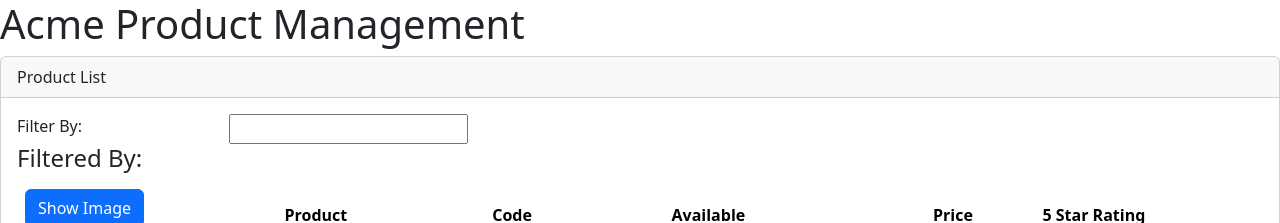
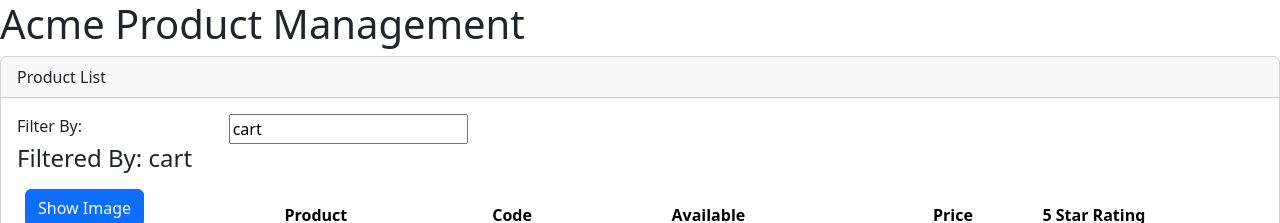
Before and after one commit to samndambuki/Acme-Product-Management, an Angular app: page / in a window 1280 px wide. Shown: the top 223 px of the page. Built offline with nearby package versions, Linux system fonts and the light colour scheme.

Commit message:
two way data binding

```diff
--- a/src/app/app.module.ts
+++ b/src/app/app.module.ts
@@ -4,6 +4,7 @@
 import { AppRoutingModule } from './app-routing.module';
 import { AppComponent } from './app.component';
 import { ProductListComponent } from './products/product-list.component';
+import { FormsModule } from '@angular/forms';
 
 @NgModule({
   declarations: [
@@ -12,7 +13,8 @@
   ],
   imports: [
     BrowserModule,
-    AppRoutingModule
+    AppRoutingModule,
+    FormsModule
   ],
   providers: [],
   bootstrap: [AppComponent]
--- a/src/app/products/product-list.component.html
+++ b/src/app/products/product-list.component.html
@@ -7,13 +7,15 @@
     <div class="row">
       <div class="col-md-2">Filter By:</div>
       <div class="col-md-4">
-        <input type="text" />
+        <input type="text"
+        [(ngModel)] = "listFilter"
+        />
       </div>
     </div>
 
     <div class="row">
       <div class="col-md-6">
-        <h4>Filtered By:</h4>
+        <h4>Filtered By: {{listFilter}}</h4>
       </div>
     </div>
 
--- a/src/app/products/product-list.component.ts
+++ b/src/app/products/product-list.component.ts
@@ -11,6 +11,7 @@
   //porperty keeps track if images are currenlty displayed
   //images are not displayed when page is loaded
   showImage: boolean = false;
+  listFilter:string = "cart";
 
   products: any[] = [
     {
```
